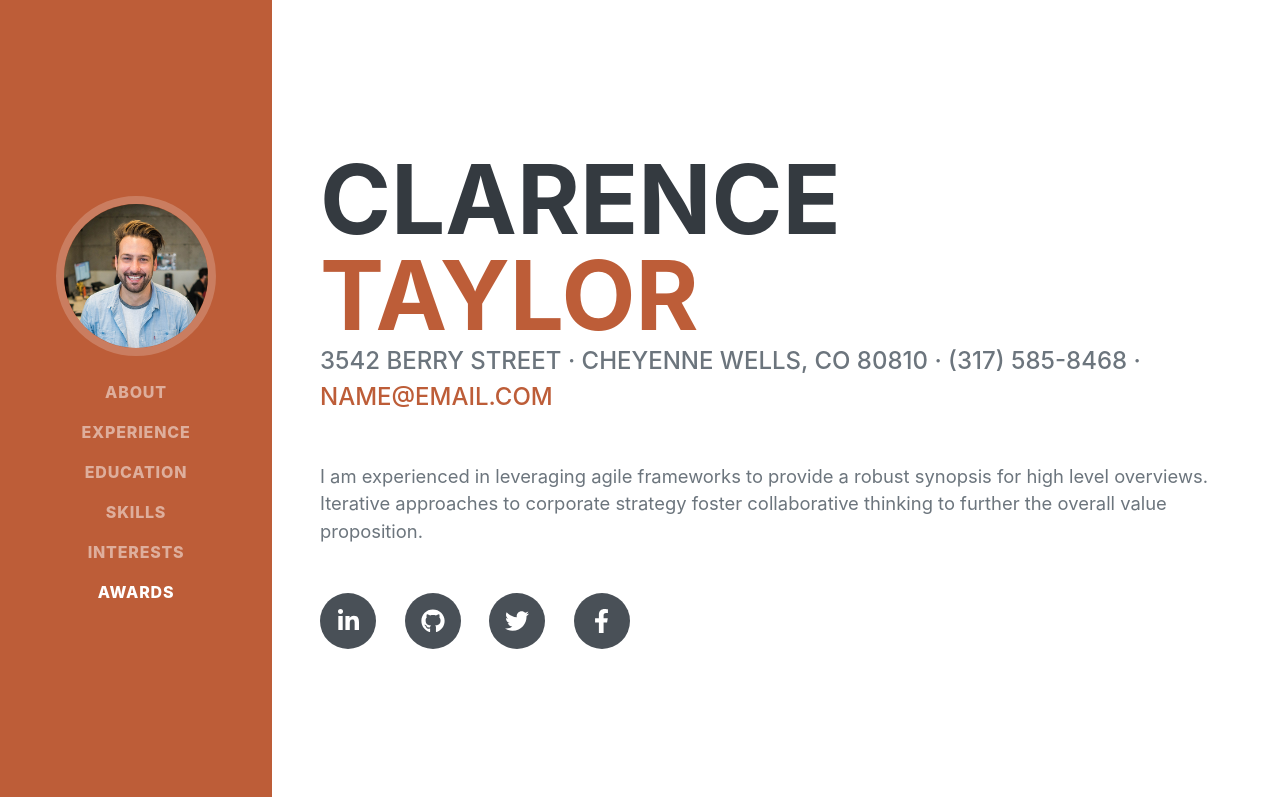
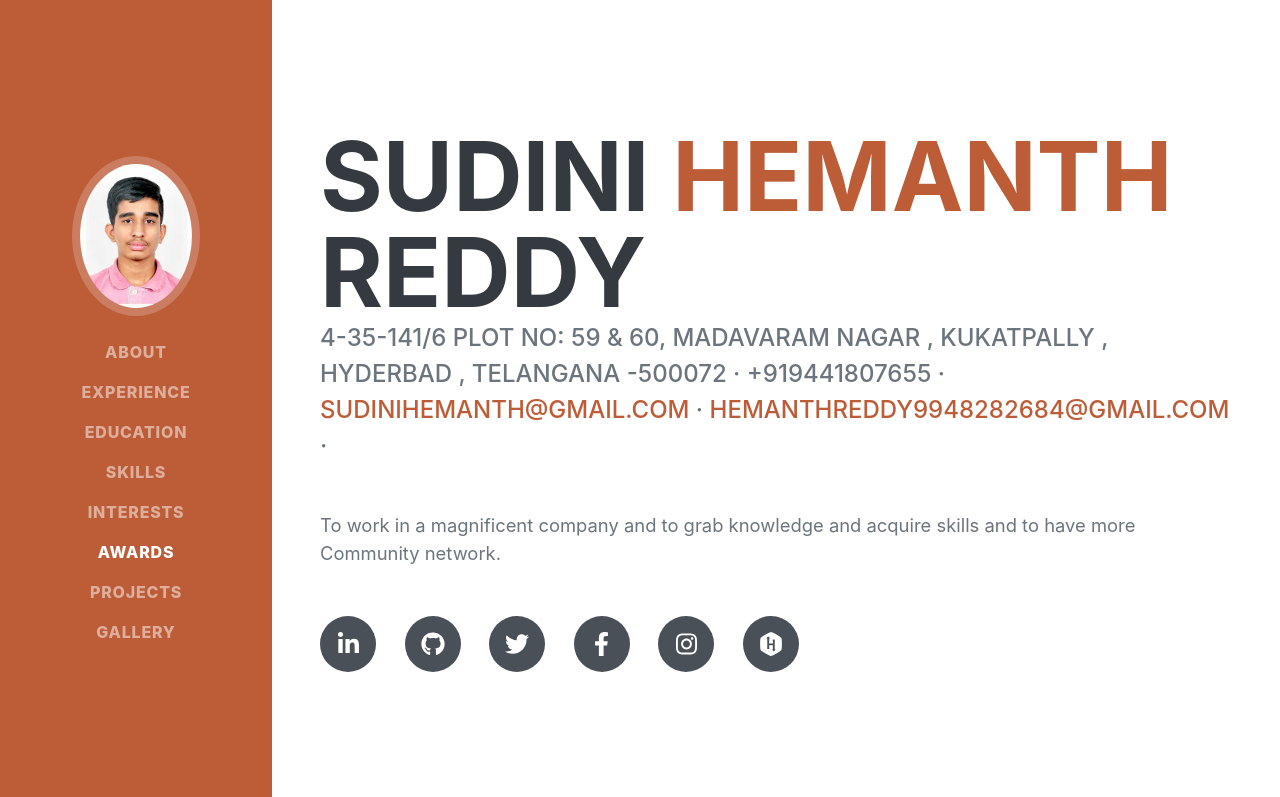
Before and after one commit to Hemanth3401/MYRESUME, a website: page index.html in a window 1280 px wide. Shown: the top 797 px of the page. Drawn offline with nearby package versions, Linux system fonts and the light colour scheme; a web font is replaced by a local one.

Commit message:
About Me

```diff
--- a/index.html
+++ b/index.html
@@ -3,16 +3,17 @@
     <head>
         <meta charset="utf-8" />
         <meta name="viewport" content="width=device-width, initial-scale=1, shrink-to-fit=no" />
-        <meta name="description" content="" />
-        <meta name="author" content="" />
+        <meta name="description" content="To work in a magnificent company and to grab knowledge and acquire skills and to have  more Community network." />
+        <meta name="author" content="Sudini Hemanth Reddy" />
         <title>Resume - Start Bootstrap Theme</title>
         <link rel="icon" type="image/x-icon" href="assets/img/favicon.ico" />
-        <!-- Font Awesome icons (free version)-->
+        <link rel="stylesheet" href="node_modules/bootstrap/dist/css/bootstrap.min.css">
+        <link rel="stylesheet" href="node_modules/font-awesome/css/font-awesome.min.css">
+        <link rel="stylesheet" href="node_modules/bootstrap-social/bootstrap-social.css">
+        <link href="css/styles.css" rel="stylesheet">
         <script src="https://use.fontawesome.com/releases/v5.13.0/js/all.js" crossorigin="anonymous"></script>
-        <!-- Google fonts-->
         <link href="https://fonts.googleapis.com/css?family=Saira+Extra+Condensed:500,700" rel="stylesheet" type="text/css" />
         <link href="https://fonts.googleapis.com/css?family=Muli:400,400i,800,800i" rel="stylesheet" type="text/css" />
-        <!-- Core theme CSS (includes Bootstrap)-->
         <link href="css/styles.css" rel="stylesheet" />
     </head>
     <body id="page-top">
@@ -20,7 +21,7 @@
         <nav class="navbar navbar-expand-lg navbar-dark bg-primary fixed-top" id="sideNav">
             <a class="navbar-brand js-scroll-trigger" href="#page-top">
                 <span class="d-block d-lg-none">Clarence Taylor</span>
-                <span class="d-none d-lg-block"><img class="img-fluid img-profile rounded-circle mx-auto mb-2" src="assets/img/profile.jpg" alt="" /></span>
+                <span class="d-none d-lg-block"><img class="img-fluid img-profile rounded-circle mx-auto mb-2" src="assets/img/18R21A05H0_photo.jpeg" alt="" /></span>
             </a>
             <button class="navbar-toggler" type="button" data-toggle="collapse" data-target="#navbarSupportedContent" aria-controls="navbarSupportedContent" aria-expanded="false" aria-label="Toggle navigation"><span class="navbar-toggler-icon"></span></button>
             <div class="collapse navbar-collapse" id="navbarSupportedContent">
@@ -31,6 +32,8 @@
                     <li class="nav-item"><a class="nav-link js-scroll-trigger" href="#skills">Skills</a></li>
                     <li class="nav-item"><a class="nav-link js-scroll-trigger" href="#interests">Interests</a></li>
                     <li class="nav-item"><a class="nav-link js-scroll-trigger" href="#awards">Awards</a></li>
+                    <li class="nav-item"><a class="nav-link js-scroll-trigger" href="#">Projects</a></li>
+                    <li class="nav-item"><a class="nav-link js-scroll-trigger" href="#">Gallery</a></li>
                 </ul>
             </div>
         </nav>
@@ -40,19 +43,24 @@
             <section class="resume-section" id="about">
                 <div class="resume-section-content">
                     <h1 class="mb-0">
-                        Clarence
-                        <span class="text-primary">Taylor</span>
+                        Sudini
+                        <span class="text-primary">Hemanth</span>
+                        Reddy
                     </h1>
                     <div class="subheading mb-5">
-                        3542 Berry Street · Cheyenne Wells, CO 80810 · (317) 585-8468 ·
-                        <a href="mailto:name@email.com">name@email.com</a>
+                        4-35-141/6 Plot No: 59 & 60, Madavaram Nagar , Kukatpally , Hyderbad , Telangana -500072 ·
+                        <a herf="tel:+919441807655">+919441807655</a> ·
+                        <a href="mailto:sudinihemanth@gmail.com"> sudinihemanth@gmail.com </a> ·
+                        <a href="mailto:hemanthreddy9948282684@gmail.com">hemanthreddy9948282684@gmail.com</a> ·
                     </div>
-                    <p class="lead mb-5">I am experienced in leveraging agile frameworks to provide a robust synopsis for high level overviews. Iterative approaches to corporate strategy foster collaborative thinking to further the overall value proposition.</p>
+                    <p class="lead mb-5">To work in a magnificent company and to grab knowledge and acquire skills and to have  more Community network.</p>
                     <div class="social-icons">
                         <a class="social-icon" href="#"><i class="fab fa-linkedin-in"></i></a>
                         <a class="social-icon" href="#"><i class="fab fa-github"></i></a>
                         <a class="social-icon" href="#"><i class="fab fa-twitter"></i></a>
                         <a class="social-icon" href="#"><i class="fab fa-facebook-f"></i></a>
+                        <a class="social-icon" href="#"><i class="fab fa-instagram"></i></a>
+                        <a class="social-icon" href="#"><i class="fab fa-hackerrank"></i></a>
                     </div>
                 </div>
             </section>
@@ -217,12 +225,12 @@
                 </div>
             </section>
         </div>
-        <!-- Bootstrap core JS-->
         <script src="https://cdnjs.cloudflare.com/ajax/libs/jquery/3.5.1/jquery.min.js"></script>
         <script src="https://stackpath.bootstrapcdn.com/bootstrap/4.5.0/js/bootstrap.bundle.min.js"></script>
-        <!-- Third party plugin JS-->
         <script src="https://cdnjs.cloudflare.com/ajax/libs/jquery-easing/1.4.1/jquery.easing.min.js"></script>
-        <!-- Core theme JS-->
+        <script src="node_modules/jquery/dist/jquery.slim.min.js"></script>
+        <script src="node_modules/popper.js/dist/umd/popper.min.js"></script>
+        <script src="node_modules/bootstrap/dist/js/bootstrap.min.js"></script>
         <script src="js/scripts.js"></script>
     </body>
 </html>
```
Also changed, not shown: assets/img/18R21A05H0_photo.jpeg (added), assets/img/profile.jpg (deleted), 2 other files.
